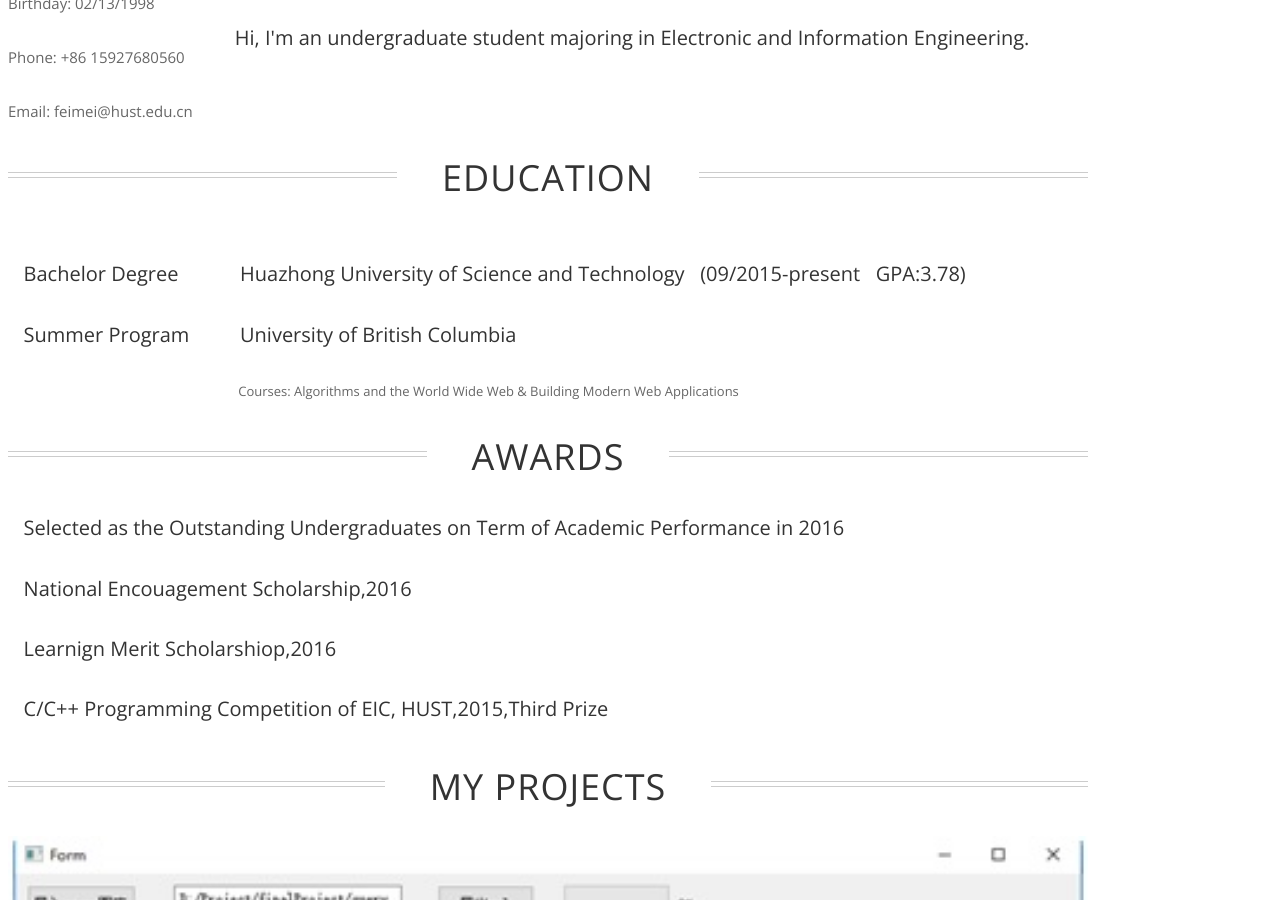
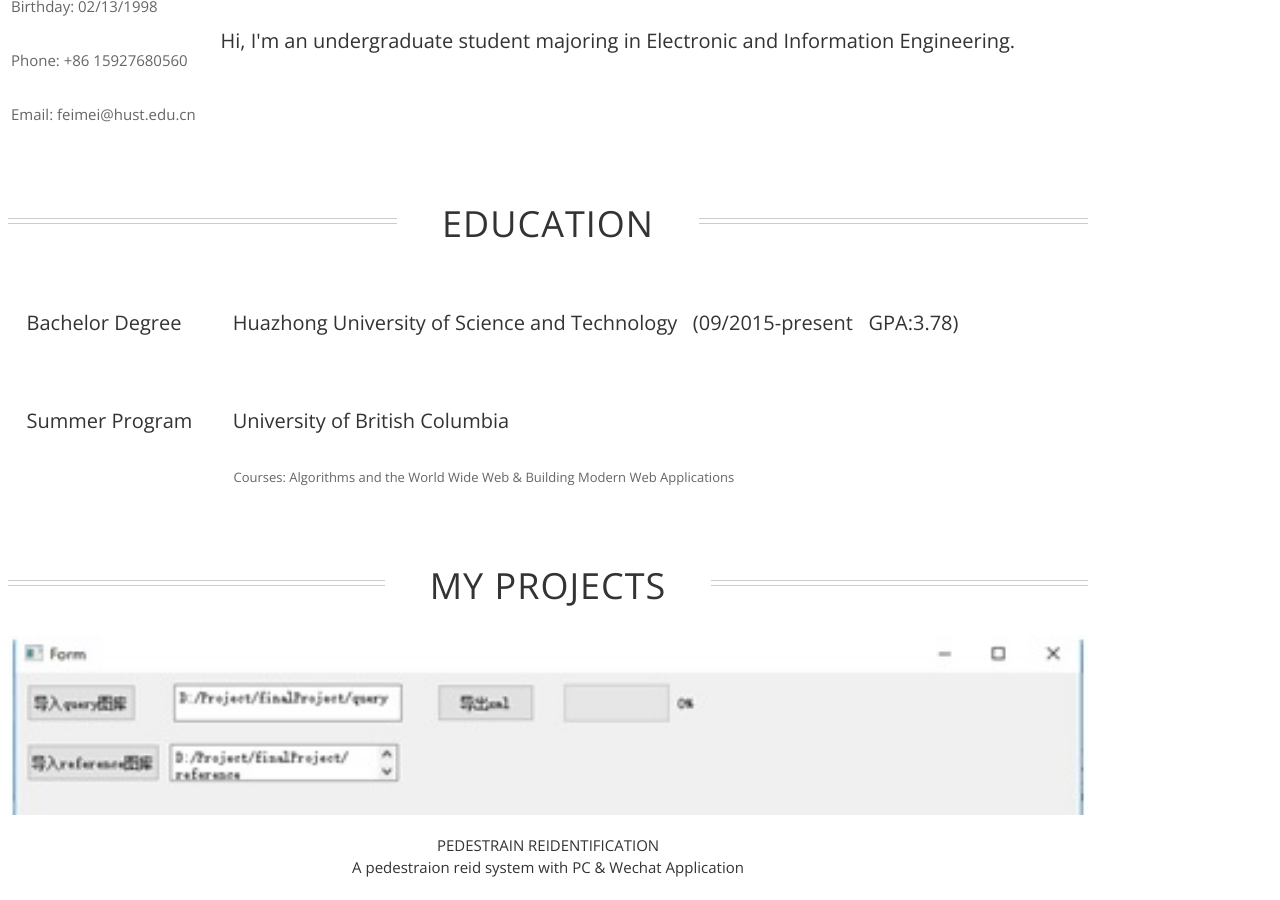
Before and after one commit to hustmf/HomePage, a Jekyll site: the page index.html, which Jekyll copies as it is, in a window 1280 px wide and 900 px high, scrolled down 603 px. Built offline with Jekyll 4.4.1, drawn with Linux system fonts in a browser that asks for light colours; nearby versions of some CDN libraries; some web fonts are replaced; a style sheet for code colours, icons or effects is not loaded.

Commit message:
Update index.html

```diff
--- a/index.html
+++ b/index.html
@@ -41,35 +41,31 @@
 
 		<h2 class="section-title"><span>About Me</span></h2>
 
-        <div style='width:19%;float:left;height:10%;'>
-            <p>Birthday: 02/13/1998</p>
-            <p>Phone: +86 15927680560</p>
-            <p>Email: feimei@hust.edu.cn</p>
-        </div>
+                 <table>
+                 <tr valign="top">
+                   <td><p>Birthday: 02/13/1998</p>
+                       <p>Phone: +86 15927680560</p>
+                       <p>Email: feimei@hust.edu.cn</p></td>
+                   <td><h5>&nbsp&nbsp&nbsp&nbspHi, I'm an undergraduate student majoring in Electronic and Information Engineering.</h5></td>
+                 </tr>
+                 </table>
 
-        <div style='width:79%;float:right;height:10%;'>
-        <h5>Hi, I'm an undergraduate student majoring in Electronic and Information Engineering.</h5>
-        </div>
+
 		<div class="row section featured topspace">
 			<h2 class="section-title"><span>Education</span></h2>
-            <div style='width:19%;float:left;height:10%;'>
-                <h5>&nbsp&nbsp&nbspBachelor Degree</h5>
-                <h5>&nbsp&nbsp&nbspSummer Program</h5>
-            </div>
-            <div style='width:79%;float:right;height:10%;'>
-                <h5>&nbspHuazhong University of Science and Technology &nbsp&nbsp(09/2015-present&nbsp&nbsp GPA:3.78)</h5>
-                <h5>&nbspUniversity of British Columbia </h5>
-                <p>&nbspCourses: Algorithms and the World Wide Web & Building Modern Web Applications</p>
-            </div>
-        </div>
+                 <table>
+                 <tr valign="top">
+                   <td><h5>&nbsp&nbsp&nbspBachelor Degree</h5></td>
+                   <td><h5>&nbsp&nbsp&nbsp&nbsp&nbsp&nbsp&nbspHuazhong University of Science and Technology &nbsp&nbsp(09/2015-present&nbsp&nbsp GPA:3.78)</h5></td>
+                 </tr>
+                 <tr valign="top">
+                   <td><h5>&nbsp&nbsp&nbspSummer Program</h5> </td>
+                   <td><h5>&nbsp&nbsp&nbsp&nbsp&nbsp&nbsp&nbspUniversity of British Columbia </h5>
+                       <p>&nbsp&nbsp&nbsp&nbsp&nbsp&nbsp&nbsp&nbsp&nbsp&nbsp&nbspCourses: Algorithms and the World Wide Web & Building Modern Web Applications</p></td>
+                 </tr>
+                 </table>
 
-        <div class="row section featured topspace">
-			<h2 class="section-title"><span>Awards</span></h2>
-            <h5>&nbsp&nbsp&nbspSelected as the Outstanding Undergraduates on Term of Academic Performance in 2016</h5>
-            <h5>&nbsp&nbsp&nbspNational Encouagement Scholarship,2016</h5>
-            <h5>&nbsp&nbsp&nbspLearnign Merit Scholarshiop,2016</h5>
-            <h5>&nbsp&nbsp&nbspC/C++ Programming Competition of EIC, HUST,2015,Third Prize</h5>
-        </div>
+                 </div>
 
 		<div class="row section recentworks topspace">
 
```
